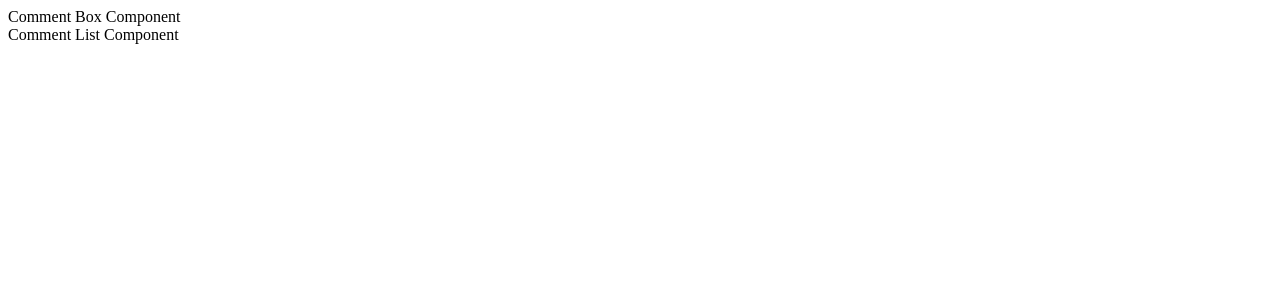
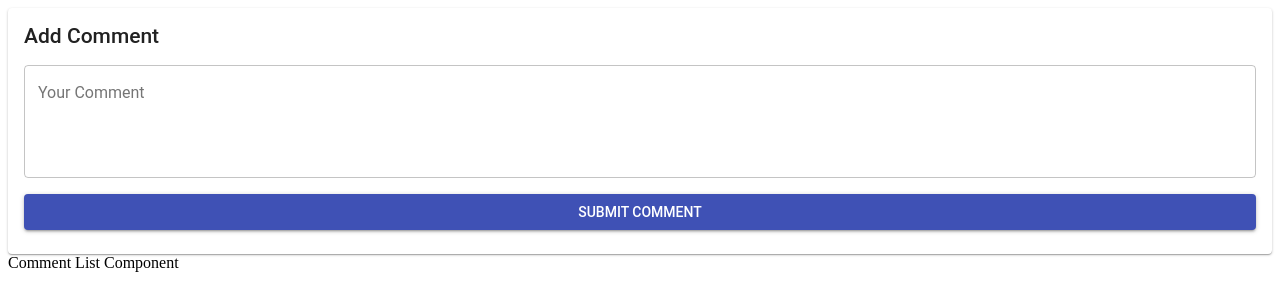
Before and after one commit to Lazhari/react-enzyme-advanced-testing, a React (Create React App) app: page / in a window 1280 px wide. Shown: the top 306 px of the page. Built offline with nearby package versions, Linux system fonts and the light colour scheme.

Commit message:
Create the comment box component

```diff
--- a/package.json
+++ b/package.json
@@ -7,10 +7,10 @@
 		"@material-ui/icons": "3.0.2",
 		"enzyme": "3.8.0",
 		"enzyme-adapter-react-16": "1.9.1",
-		"react": "16.4",
-		"react-dom": "16.4",
+		"react": "16.8.2",
+		"react-dom": "16.8.2",
 		"react-redux": "6.0.0",
-		"react-scripts": "2.1.3",
+		"react-scripts": "2.1.5",
 		"redux": "4.0.1"
 	},
 	"scripts": {
--- a/src/components/CommentBox.js
+++ b/src/components/CommentBox.js
@@ -1,7 +1,69 @@
-import React from 'react';
+import React, { Component } from 'react';
+import { createStyles, withStyles } from '@material-ui/core/styles';
+import Card from '@material-ui/core/Card';
+import CardContent from '@material-ui/core/CardContent';
+import TextField from '@material-ui/core/TextField';
+import Button from '@material-ui/core/Button';
+import Typography from '@material-ui/core/Typography';
 
-const CommentBox = () => {
-	return <div>Comment Box Component</div>;
-};
+class CommentBox extends Component {
+	state = { comment: '' };
+	handleChange = event => {
+		this.setState({
+			comment: event.target.value
+		});
+	};
+	handleSubmit = event => {
+		event.preventDefault();
+		// TODO: Call an action create
+		// And Save the comment entered by the user
 
-export default CommentBox;
+		this.setState({ comment: '' });
+	};
+	render() {
+		const { classes } = this.props;
+
+		return (
+			<Card>
+				<CardContent>
+					<Typography variant="title" className={classes.title}>
+						Add Comment
+					</Typography>
+					<form onSubmit={this.handleSubmit}>
+						<TextField
+							value={this.state.comment}
+							onChange={this.handleChange}
+							variant="outlined"
+							multiline
+							fullWidth
+							rows={4}
+							label="Your Comment"
+						/>
+						<Button
+							type="submit"
+							color="primary"
+							variant="contained"
+							className={classes.button}
+							fullWidth
+						>
+							Submit Comment
+						</Button>
+					</form>
+				</CardContent>
+			</Card>
+		);
+	}
+}
+
+const styles = ({ spacing }) =>
+	createStyles({
+		root: {},
+		title: {
+			marginBottom: spacing.unit * 2
+		},
+		button: {
+			marginTop: spacing.unit * 2
+		}
+	});
+
+export default withStyles(styles)(CommentBox);
```
Also changed, not shown: 1 other file (tests, documents, lock files or other folders).
